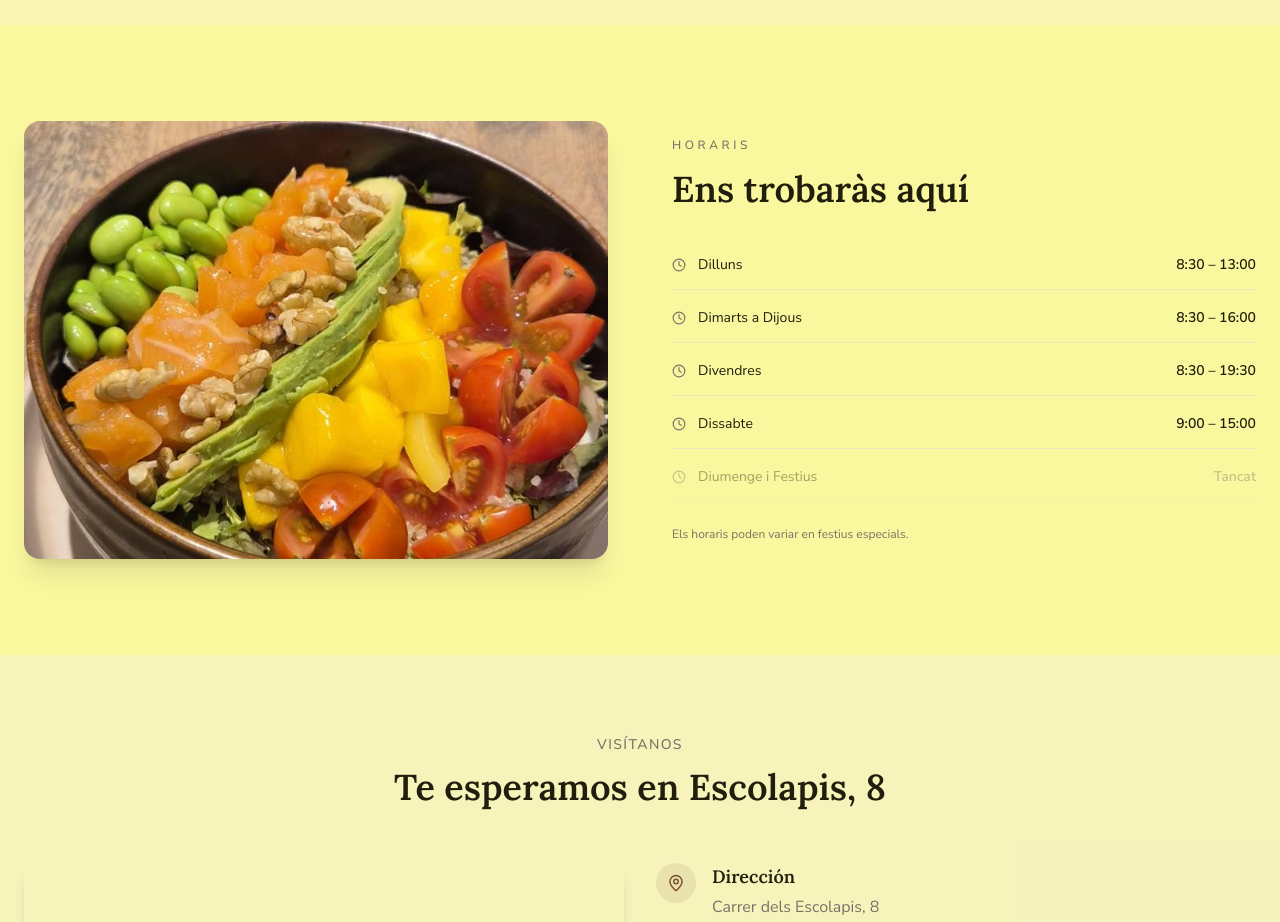
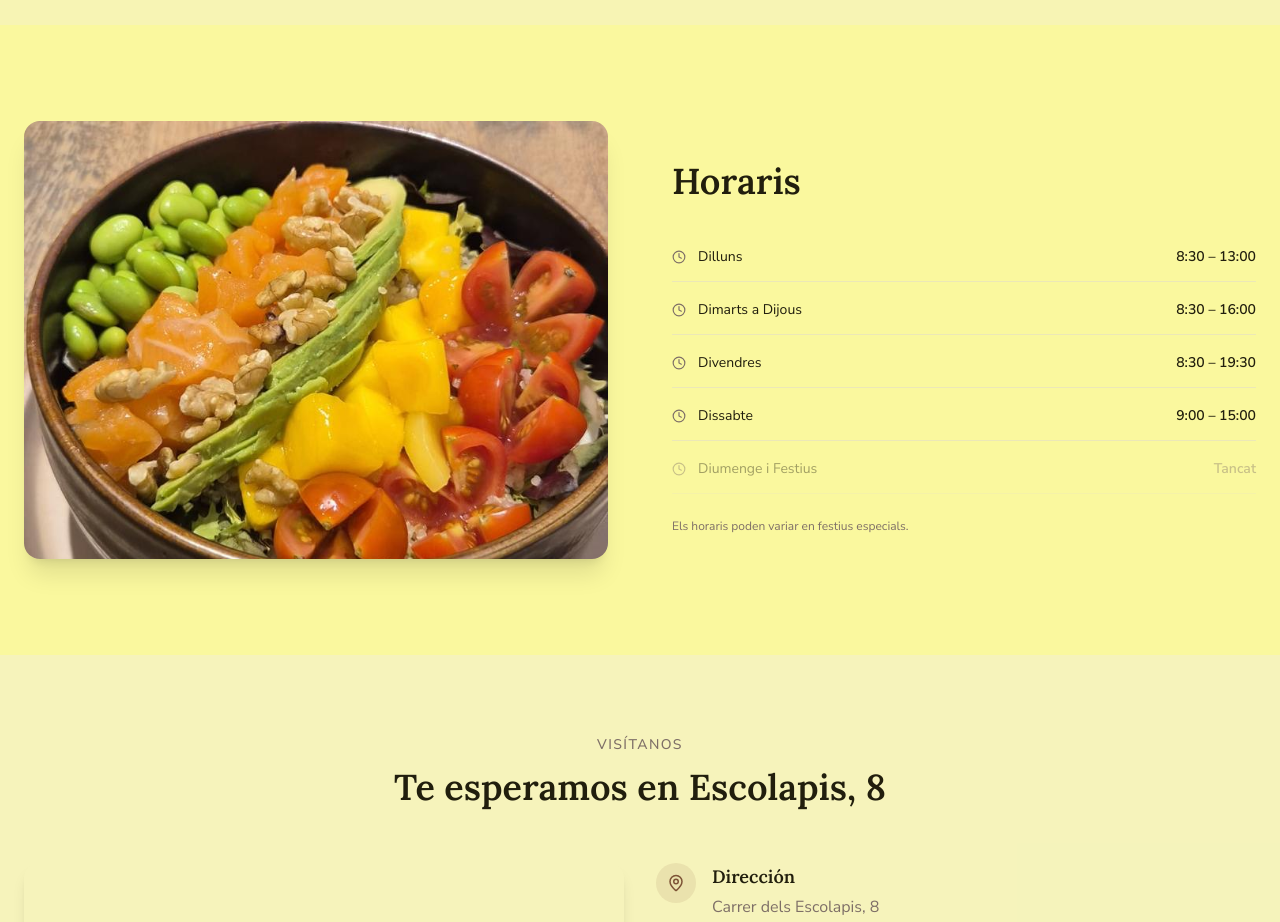
Before and after one commit to raudyweb/RESTART, a React (Vite) app: page / in a window 1280 px wide. Shown: the part 2460-3382 px from the top of the page. Built offline with nearby package versions, Linux system fonts and the light colour scheme; grey boxes are pictures that could not be loaded.

Commit message:
cambiod e horarios a horarios GRAnde

```diff
--- a/src/components/HoursSection.tsx
+++ b/src/components/HoursSection.tsx
@@ -17,9 +17,9 @@ const HoursSection = () => (
           <img src={terraceImg} alt="Poke Bowl de Re·Start Coffee" className="w-full h-full object-cover" loading="lazy" />
         </div>
         <div>
-          <p className="text-xs tracking-[0.3em] uppercase text-muted-foreground mb-4 font-medium">Horaris</p>
+          <p className="text-xs tracking-[0.3em] uppercase text-muted-foreground mb-4 font-medium"></p>
           <h2 className="font-display text-3xl md:text-4xl font-semibold mb-8 text-foreground leading-snug">
-            Ens trobaràs aquí
+            Horaris
           </h2>
           <div className="space-y-1">
             {schedule.map((item) => (
```
